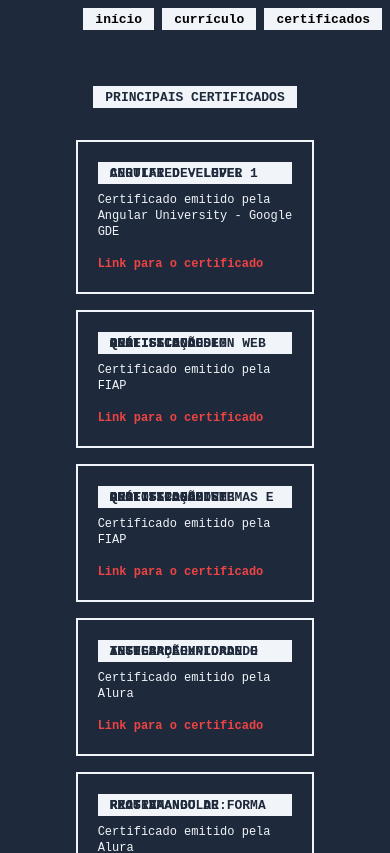
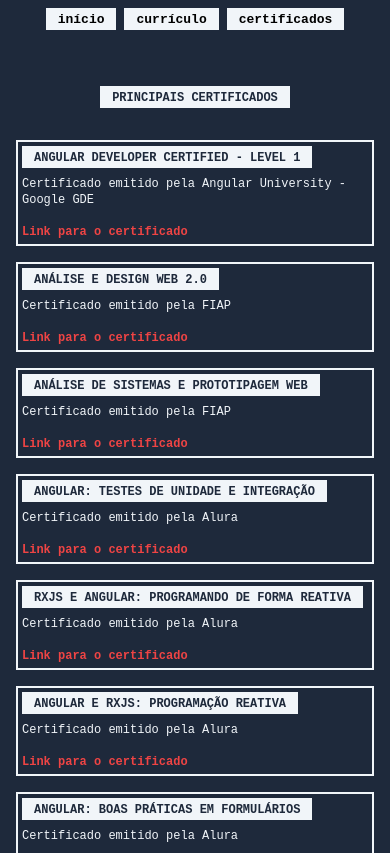
Before and after one commit to ffavareto/lucasfavareto, a Next.js app: page /certifications in a window 390 px wide. Shown: the top 853 px of the page. Built offline with nearby package versions, Linux system fonts and the light colour scheme.

Commit message:
ajustes de responsividade

```diff
--- a/src/app/certifications/page.js
+++ b/src/app/certifications/page.js
@@ -8,19 +8,17 @@
       url: "https://interstate21.com/certificate/?code=5D14JTX",
     },
     {
-      title:
-        "Certificado de Qualificação Profissional em Análise e Design Web 2.0",
+      title: "Análise e Design Web 2.0",
       description: "Certificado emitido pela FIAP",
       url: "https://fiapupdown.s3.amazonaws.com/DocumentosAssinados/5d3b693f-1f23-4da7-a35f-5327d4145b26.pdf?X-Amz-Content-Sha256=UNSIGNED-PAYLOAD&X-Amz-Algorithm=AWS4-HMAC-SHA256&X-Amz-Credential=AKIAJ5QBKRMKQIUZ5SEQ%2F20240415%2Fus-east-1%2Fs3%2Faws4_request&X-Amz-Date=20240415T194214Z&X-Amz-SignedHeaders=host&X-Amz-Expires=24000&X-Amz-Signature=577ef1de6d21ec0cb2082b4f2e8ea9277f7bba457fb7d18bd955317e77257451",
     },
     {
-      title:
-        "Certificado de Qualificação Profissional em Análise de Sistemas e Prototipagem Web",
+      title: "Análise de Sistemas e Prototipagem Web",
       description: "Certificado emitido pela FIAP",
       url: "https://fiapupdown.s3.amazonaws.com/DocumentosAssinados/c6d060cb-be00-4fc7-9e9f-47a7c592178c.pdf?X-Amz-Content-Sha256=UNSIGNED-PAYLOAD&X-Amz-Algorithm=AWS4-HMAC-SHA256&X-Amz-Credential=AKIAJ5QBKRMKQIUZ5SEQ%2F20240415%2Fus-east-1%2Fs3%2Faws4_request&X-Amz-Date=20240415T194207Z&X-Amz-SignedHeaders=host&X-Amz-Expires=24000&X-Amz-Signature=7edce3c2cfc75024597a9c8fa28cf0a7ae164f7155f47c2e8745afdb8a54a7b2",
     },
     {
-      title: "ANGULAR: EXPLORANDO TESTES DE UNIDADE E INTEGRAÇÃO",
+      title: "ANGULAR: TESTES DE UNIDADE E INTEGRAÇÃO",
       description: "Certificado emitido pela Alura",
       url: "https://cursos.alura.com.br/certificate/d7d781b0-a694-49e8-9214-d4ddc046c51b?lang",
     },
@@ -35,7 +33,7 @@
       url: "https://cursos.alura.com.br/certificate/db106a7c-d327-44f5-8a48-322f61955a2a",
     },
     {
-      title: "ANGULAR: BOAS PRÁTICAS EM ARQUITETURAS E FORMULÁRIOS",
+      title: "ANGULAR: BOAS PRÁTICAS EM FORMULÁRIOS",
       description: "Certificado emitido pela Alura",
       url: "https://cursos.alura.com.br/certificate/8099bd39-188a-453b-ba5c-5b5cf431c5b6",
     },
@@ -56,7 +54,7 @@
 
       <div className="flex flex-col gap-4 items-center">
         {certifications.map((certification) => (
-          <div className="border-2 border-slate-100 p-5 flex flex-col gap-2 text-slate-100 w-2/3">
+          <div className="border-2 border-slate-100 p-1 md:p-5 flex flex-col gap-2 text-slate-100 w-full md:w-2/3 ">
             <Title>{certification.title}</Title>
             <div className="flex flex-col gap-4 text-xs md:text-base">
               <p>{certification.description}</p>
--- a/src/app/components/nav.js
+++ b/src/app/components/nav.js
@@ -8,7 +8,7 @@
   ];
 
   return (
-    <header className="flex gap-2 p-2 justify-end">
+    <header className="flex gap-2 p-2 justify-center md:justify-end">
       {routes.map((route, i) => {
         return (
           <Link
--- a/src/app/components/title.js
+++ b/src/app/components/title.js
@@ -1,7 +1,7 @@
 export default function Title({ children }) {
   return (
     <>
-      <h1 className="bg-slate-100 w-fit text-slate-800 p-3 pb-2.5 leading-[0] font-bold">
+      <h1 className="bg-slate-100 w-fit text-slate-800 p-3 pb-2.5 leading-[0] font-bold text-xs md:text-base">
         {children.toUpperCase()}
       </h1>
     </>
```
